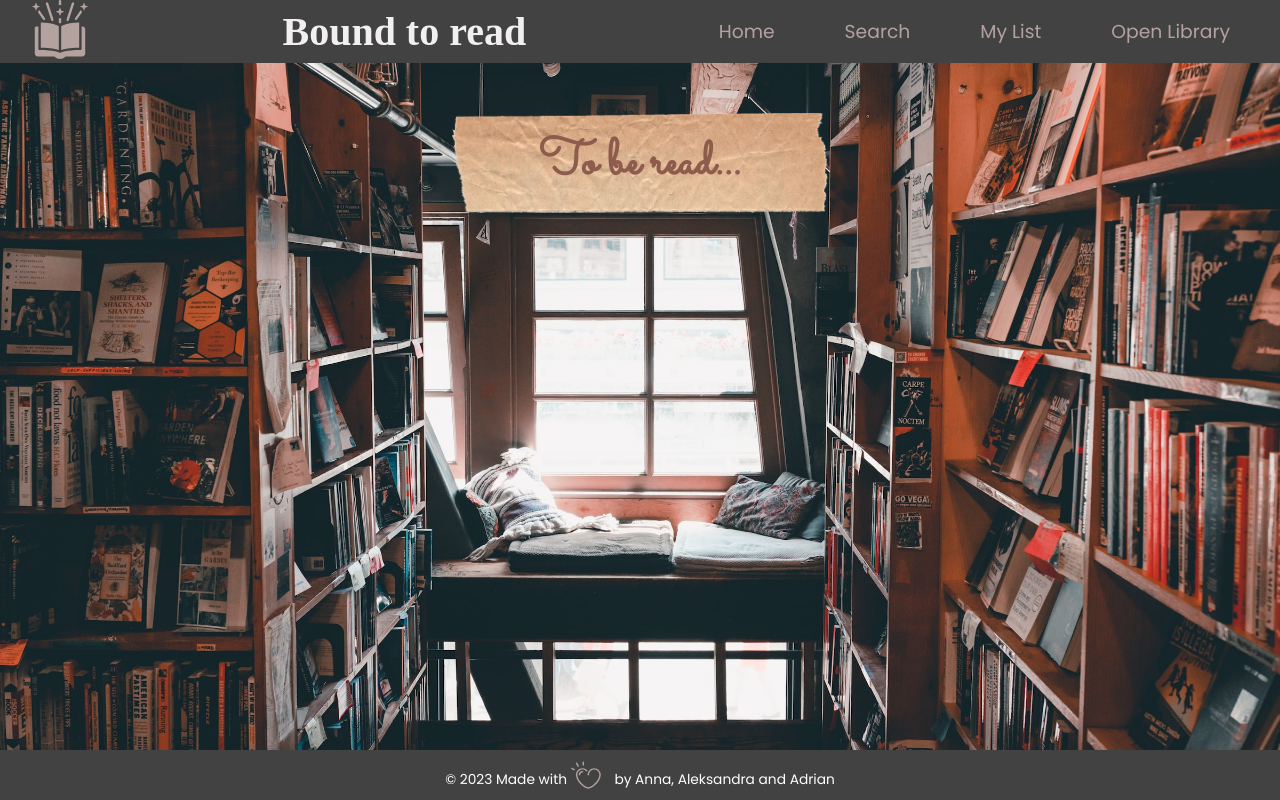
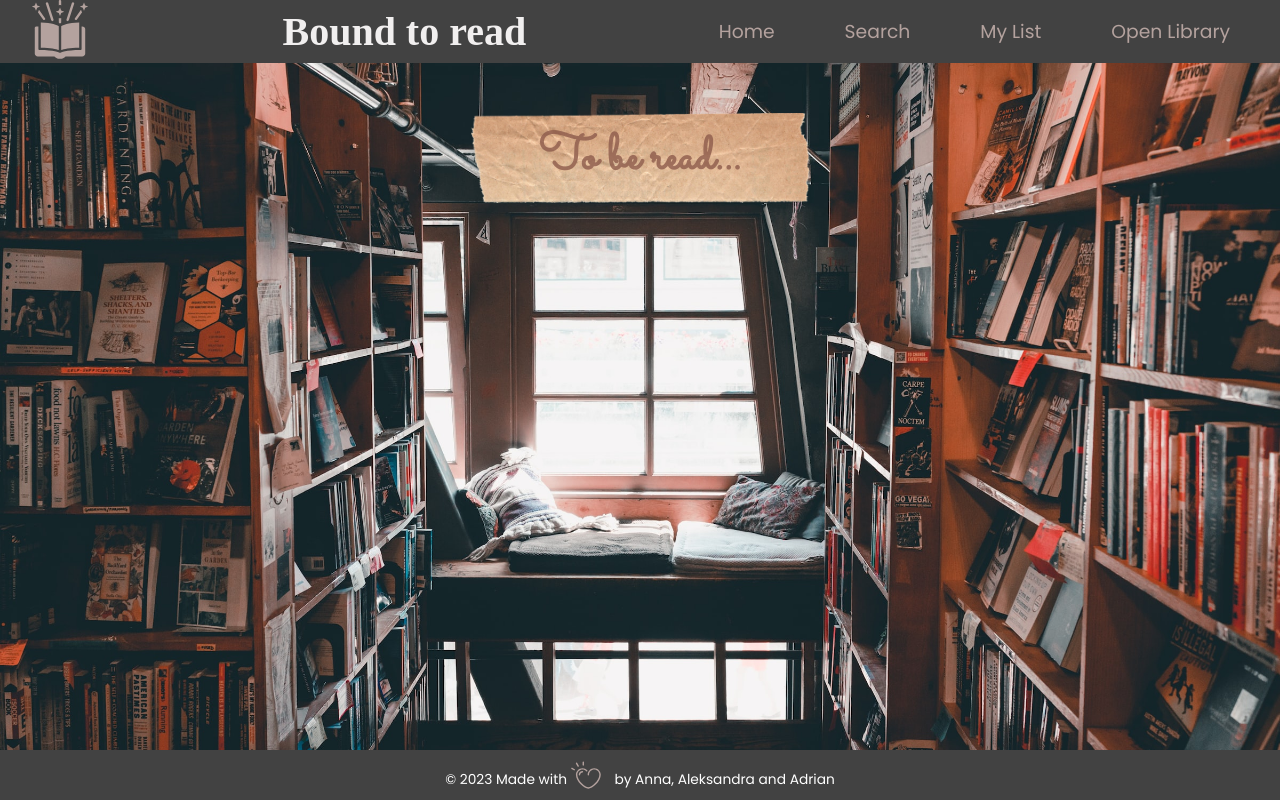
Before and after one commit to mrsannanoga/bound-to-read, a React (Create React App) app: page /list in a window 1280 px wide. Built offline with nearby package versions, Linux system fonts and the light colour scheme; a web font is replaced by a local one.

Commit message:
adjust paper-banner size, change list-item color

```diff
--- a/src/Pages/List.js
+++ b/src/Pages/List.js
@@ -17,7 +17,7 @@ const ListContainer = styled.div`
 const TitleContainer = styled.div`
   position: relative;
   width: 60%;
-  height: 100px;
+  height: 90px;
   background-image: url(${tornPaperBanner});
   background-size: contain;
   background-position: center;
@@ -35,12 +35,14 @@ const Title = styled.h1`
   font-family: 'Sacramento', cursive;
   font-weight: bold;
   margin: 0;
+  opacity: 0.8;
 `;
 
 const ItemList = styled.ul`
   list-style: none;
   margin-bottom: 30px;
   width: 30%;
+  color:#693e2f;
 
   border-radius: 8px;
 `;
```
